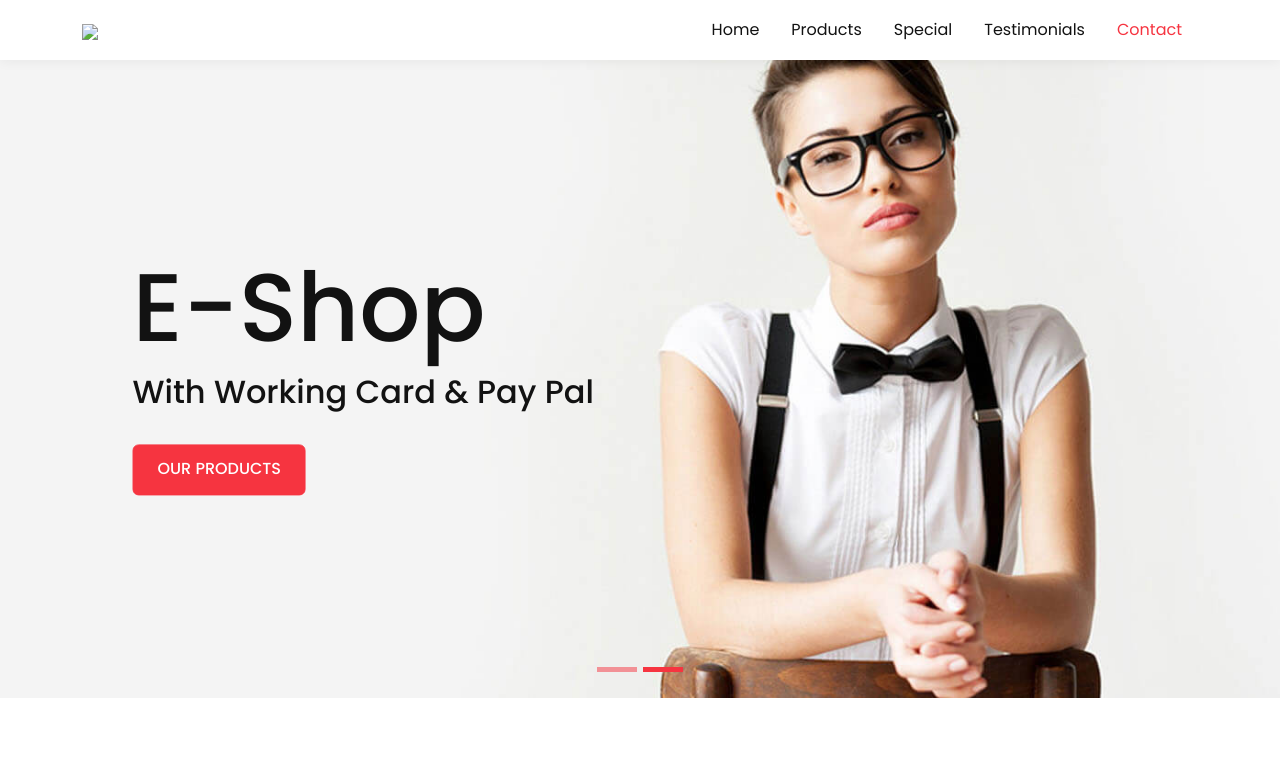
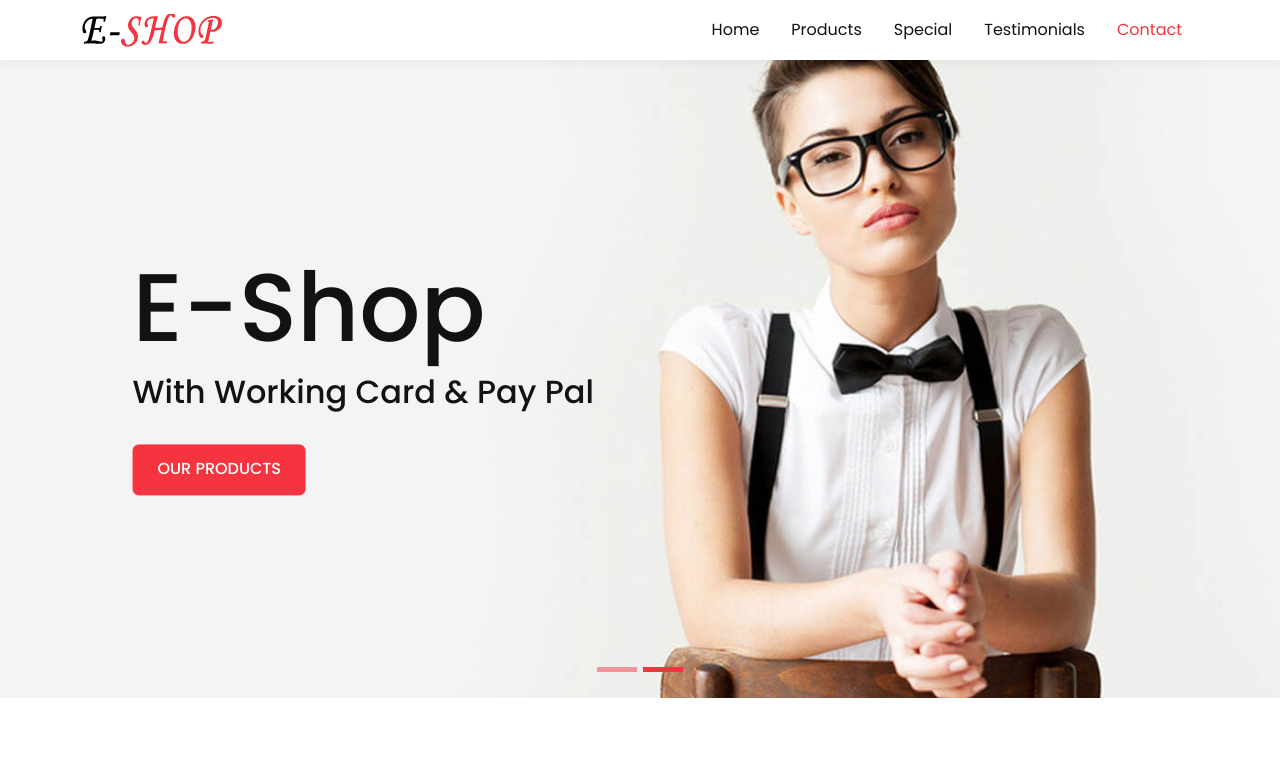
Before and after one commit to siddiquimaazm/E-Commerce, a plain HTML site: page index.html in a window 1280 px wide. Shown: the top 769 px of the page. Drawn offline with nearby package versions, Linux system fonts and the light colour scheme; files whose address does not match are found by name.

Commit message:
Update index.html

```diff
--- a/index.html
+++ b/index.html
@@ -29,7 +29,7 @@
       <nav class="navbar navbar-expand-lg bg-white fixed-top">
         <div class="container">
           <a class="navbar-brand" href="#">
-            <img src="E-comerce project/images/logo.png" class="img-fluid">
+            <img src="images/logo.png" class="img-fluid">
           </a>
           <button class="navbar-toggler" type="button" data-bs-toggle="collapse" data-bs-target="#navbarNav" aria-controls="navbarNav" aria-expanded="false" aria-label="Toggle navigation">
                 <span class="ti-align-justify navbar-toggler-icon"></span>
```
